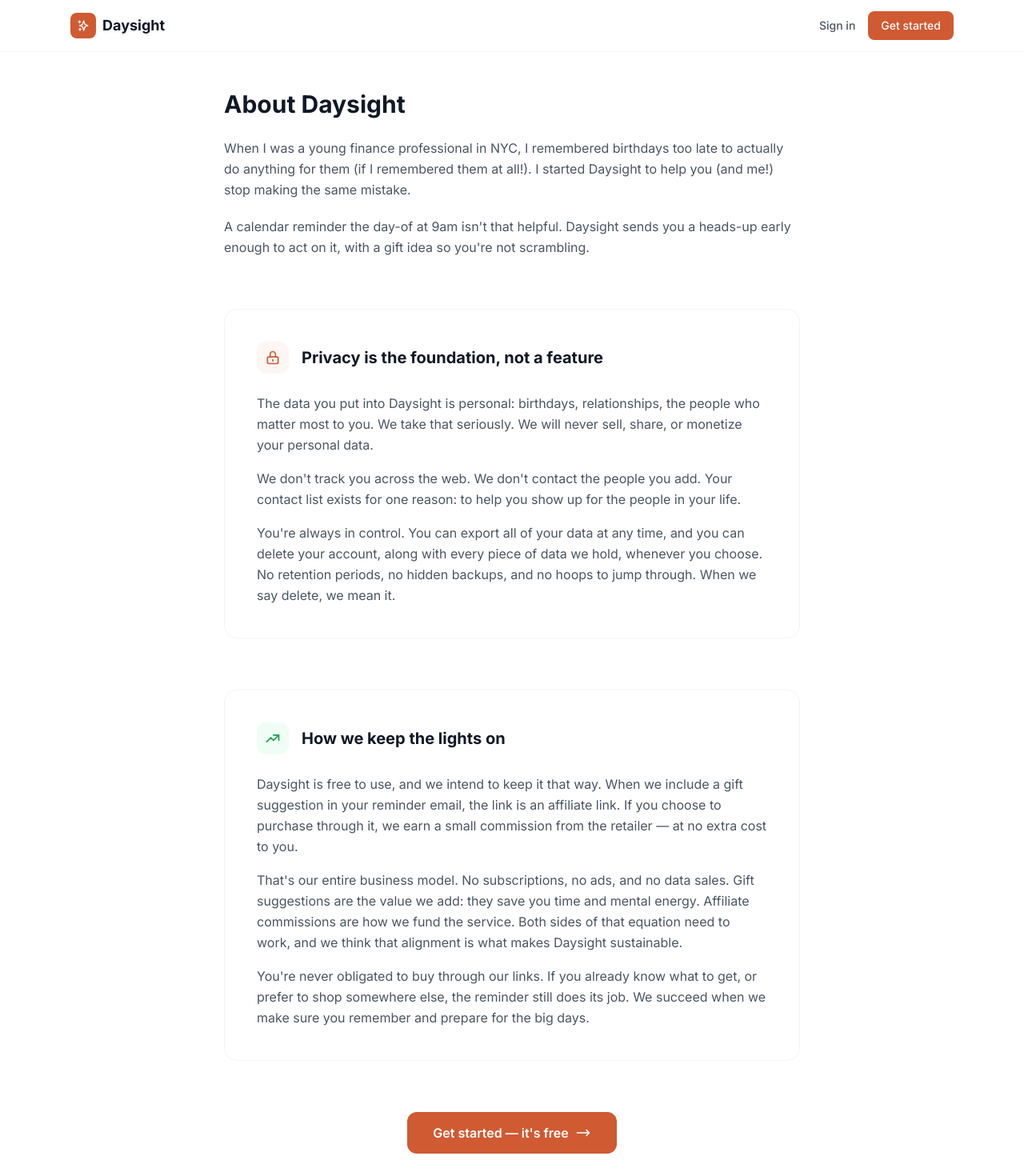
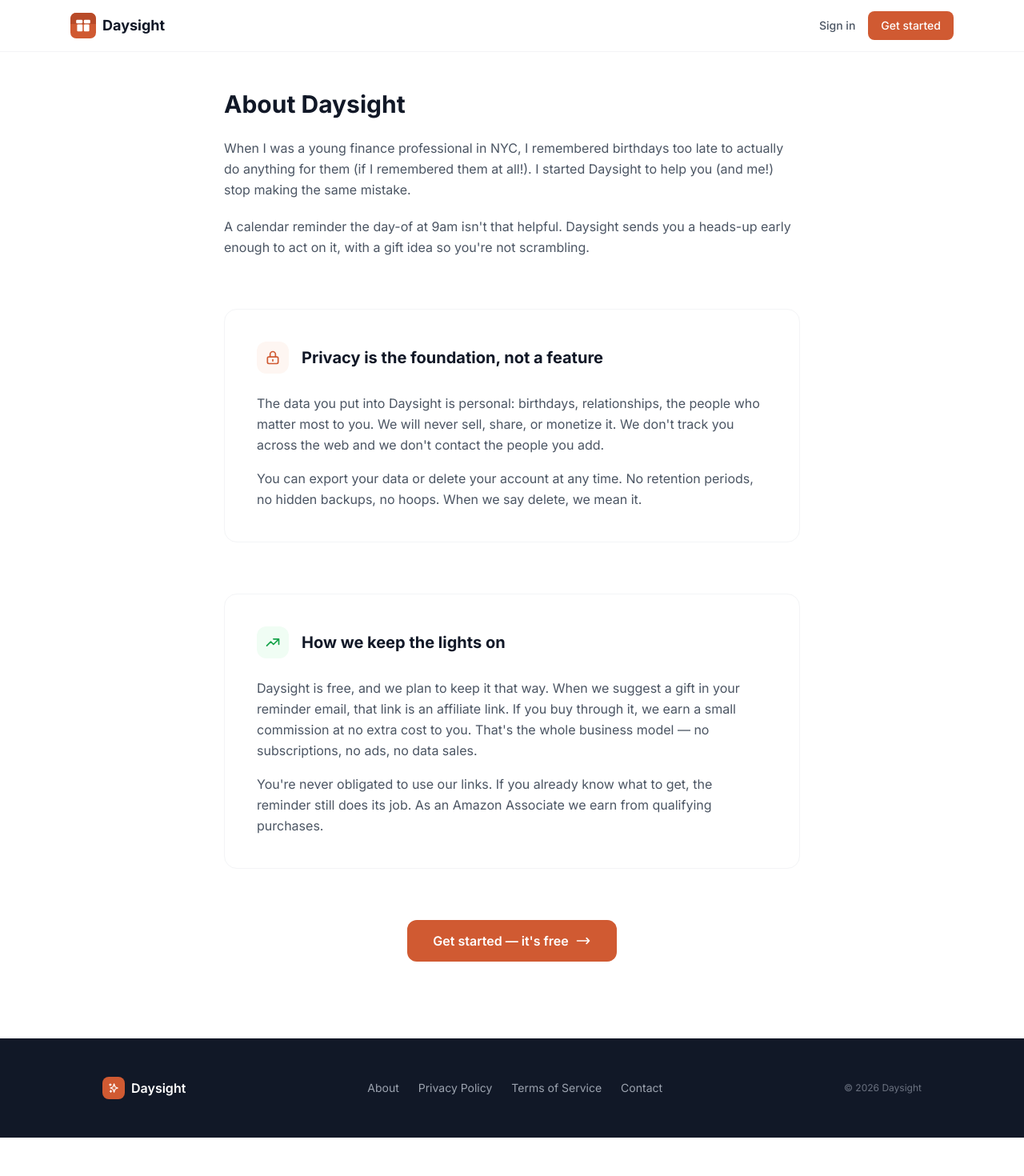
Before and after one commit to jjr2024/projectlandmarks, a Next.js app: page /about in a window 1280 px wide. Shown: the top 1470 px of the page at 80% size. After the commit the page ends 1422 px from the top, so only its background shows below. Built offline with nearby package versions, Linux system fonts and the light colour scheme.

Commit message:
logo and some fixes

```diff
--- a/src/app/(app)/dashboard/page.tsx
+++ b/src/app/(app)/dashboard/page.tsx
@@ -180,9 +180,17 @@
   return (
     <div>
       {/* Header */}
-      <div className="mb-8">
-        <h1 className="text-2xl font-bold text-gray-900">Dashboard</h1>
-        <p className="text-gray-500 mt-1">Your upcoming dates at a glance.</p>
+      <div className="flex items-center justify-between mb-8">
+        <div>
+          <h1 className="text-2xl font-bold text-gray-900">Dashboard</h1>
+          <p className="text-gray-500 mt-1">Your upcoming dates at a glance.</p>
+        </div>
+        <Link
+          href="/contacts?add=1"
+          className="bg-brand-600 text-white px-4 py-2 rounded-lg text-sm font-semibold hover:bg-brand-700 transition-colors whitespace-nowrap"
+        >
+          + Add contact
+        </Link>
       </div>
 
       {/* Stat cards */}
@@ -249,7 +257,7 @@
 
         {upcoming.filter((u) => u.daysUntil <= filterDays).length === 0 ? (
           <div className="px-5 py-12 text-center">
-            <p className="text-gray-400 mb-4">No upcoming events in the next 60 days.</p>
+            <p className="text-gray-400 mb-4">No upcoming events in the next {filterDays} days.</p>
             <Link
               href="/contacts"
               className="inline-block bg-brand-600 text-white px-5 py-2 rounded-lg text-sm font-semibold hover:bg-brand-700 transition-colors"
--- a/src/app/about/page.tsx
+++ b/src/app/about/page.tsx
@@ -46,19 +46,12 @@
             <div className="space-y-4 text-gray-600 leading-relaxed">
               <p>
                 The data you put into Daysight is personal: birthdays, relationships, the
-                people who matter most to you. We take that seriously. We will never sell,
-                share, or monetize your personal data.
+                people who matter most to you. We will never sell, share, or monetize it.
+                We don&apos;t track you across the web and we don&apos;t contact the people you add.
               </p>
               <p>
-                We don&apos;t track you across the web. We don&apos;t contact the people
-                you add. Your contact list exists for one reason: to help you show up for
-                the people in your life.
-              </p>
-              <p>
-                You&apos;re always in control. You can export all of your data at any
-                time, and you can delete your account, along with every piece of data we
-                hold, whenever you choose. No retention periods, no hidden backups, and no
-                hoops to jump through. When we say delete, we mean it.
+                You can export your data or delete your account at any time.
+                No retention periods, no hidden backups, no hoops. When we say delete, we mean it.
               </p>
             </div>
           </div>
@@ -79,23 +72,15 @@
             </div>
             <div className="space-y-4 text-gray-600 leading-relaxed">
               <p>
-                Daysight is free to use, and we intend to keep it that way. When we
-                include a gift suggestion in your reminder email, the link is an affiliate
-                link. If you choose to purchase through it, we earn a small commission from
-                the retailer — at no extra cost to you.
+                Daysight is free, and we plan to keep it that way. When we suggest a gift in your
+                reminder email, that link is an affiliate link. If you buy through it, we earn a
+                small commission at no extra cost to you. That&apos;s the whole business model — no
+                subscriptions, no ads, no data sales.
               </p>
               <p>
-                That&apos;s our entire business model. No subscriptions, no ads, and no
-                data sales. Gift suggestions are the value we add: they save you time and
-                mental energy. Affiliate commissions are how we fund the service. Both
-                sides of that equation need to work, and we think that alignment is what
-                makes Daysight sustainable.
-              </p>
-              <p>
-                You&apos;re never obligated to buy through our links. If you already know
-                what to get, or prefer to shop somewhere else, the reminder still does its
-                job. We succeed when we make sure you remember and prepare for the big
-                days.
+                You&apos;re never obligated to use our links. If you already know what to get,
+                the reminder still does its job. As an Amazon Associate we earn from qualifying
+                purchases.
               </p>
             </div>
           </div>
--- a/src/components/admin-sidebar.tsx
+++ b/src/components/admin-sidebar.tsx
@@ -4,6 +4,7 @@
 import Link from "next/link";
 import { usePathname, useRouter } from "next/navigation";
 import { createClient } from "@/lib/supabase/client";
+import { DaysightLogo } from "@/components/logo";
 
 interface AdminSidebarProps {
   displayName: string;
@@ -108,8 +109,9 @@
           ${sidebarOpen ? "translate-x-0" : "-translate-x-full"} md:translate-x-0`}
       >
         <div className="px-6 py-5 border-b border-gray-100">
-          <Link href="/admin" className="text-xl font-bold text-brand-600">
-            Daysight
+          <Link href="/admin" className="flex items-center gap-2">
+            <DaysightLogo size={28} />
+            <span className="text-xl font-bold text-brand-600">Daysight</span>
           </Link>
           <span className="ml-2 text-xs bg-brand-100 text-brand-700 px-2 py-0.5 rounded-full font-semibold">Admin</span>
         </div>
--- /dev/null
+++ b/src/components/logo.tsx
@@ -0,0 +1,27 @@
+/**
+ * Daysight logo — gift box on rounded orange square.
+ * Inline SVG so it works in both server and client components
+ * without needing next/image or a public path.
+ */
+export function DaysightLogo({ size = 32, className }: { size?: number; className?: string }) {
+  return (
+    <svg
+      xmlns="http://www.w3.org/2000/svg"
+      viewBox="0 0 80 80"
+      width={size}
+      height={size}
+      className={className}
+      aria-hidden="true"
+    >
+      <rect width="80" height="80" rx="18" fill="#d05a32" />
+      <clipPath id="bg">
+        <rect width="80" height="80" rx="18" />
+      </clipPath>
+      <rect y="0" width="80" height="35" fill="#b84a28" clipPath="url(#bg)" />
+      <rect x="18" y="22" width="20" height="11" rx="3" fill="#fff" />
+      <rect x="42" y="22" width="20" height="11" rx="3" fill="#fff" />
+      <rect x="21" y="36" width="17" height="22" rx="3" fill="#fff" />
+      <rect x="42" y="36" width="17" height="22" rx="3" fill="#fff" />
+    </svg>
+  );
+}
--- a/src/components/marketing-nav.tsx
+++ b/src/components/marketing-nav.tsx
@@ -1,4 +1,5 @@
 import Link from "next/link";
+import { DaysightLogo } from "@/components/logo";
 
 /**
  * Fixed top nav for public/marketing pages.
@@ -9,11 +10,7 @@
     <nav className="fixed top-0 left-0 right-0 z-50 bg-white/90 backdrop-blur-sm border-b border-gray-100">
       <div className="max-w-6xl mx-auto px-6 h-16 flex items-center justify-between">
         <Link href="/" className="flex items-center gap-2">
-          <span className="w-8 h-8 bg-brand-600 rounded-lg flex items-center justify-center">
-            <svg className="w-4 h-4 text-white" fill="none" stroke="currentColor" viewBox="0 0 24 24">
-              <path strokeLinecap="round" strokeLinejoin="round" strokeWidth={2} d="M5 3v4M3 5h4M6 17v4m-2-2h4m5-16l2.286 6.857L21 12l-5.714 2.143L13 21l-2.286-6.857L5 12l5.714-2.143L13 3z" />
-            </svg>
-          </span>
+          <DaysightLogo size={32} />
           <span className="font-bold text-gray-900 text-lg">Daysight</span>
         </Link>
         <div className="flex items-center gap-4">
--- a/src/components/sidebar.tsx
+++ b/src/components/sidebar.tsx
@@ -4,6 +4,7 @@
 import Link from "next/link";
 import { usePathname, useRouter } from "next/navigation";
 import { createClient } from "@/lib/supabase/client";
+import { DaysightLogo } from "@/components/logo";
 
 interface SidebarProps {
   displayName: string;
@@ -107,8 +108,9 @@
       >
         {/* Logo */}
         <div className="px-6 py-5 border-b border-gray-100">
-          <Link href="/dashboard" className="text-xl font-bold text-brand-600">
-            Daysight
+          <Link href="/dashboard" className="flex items-center gap-2">
+            <DaysightLogo size={28} />
+            <span className="text-xl font-bold text-brand-600">Daysight</span>
           </Link>
         </div>
 
```
Also changed, not shown: src/app/(app)/settings/page.tsx (+120 -14 lines), src/app/page.tsx (+3 -10 lines), public/logo-daysight.svg (added).
